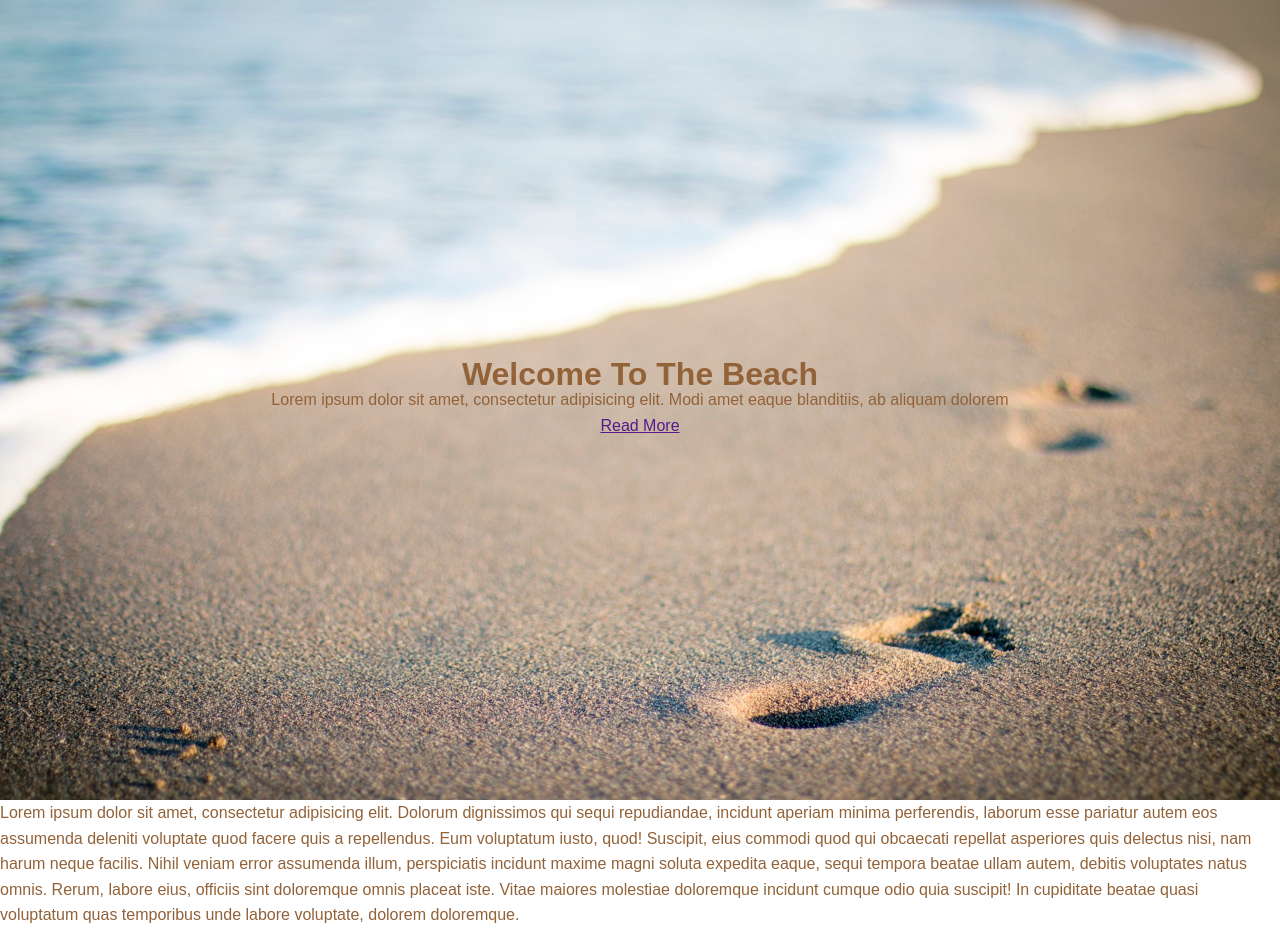
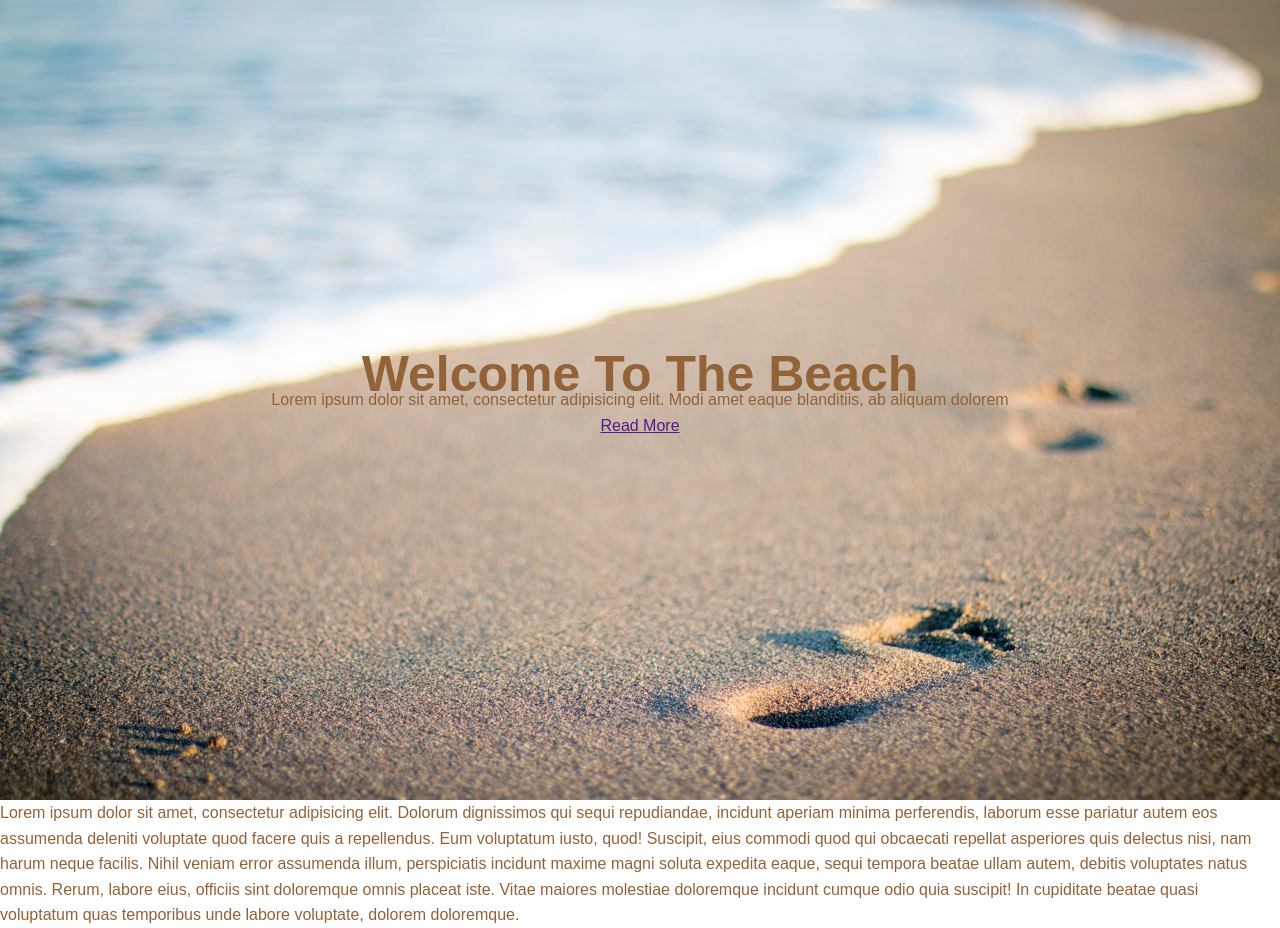
Before and after one commit to xirokx/beach-landing-tut, a plain HTML site: page index.html in a window 1280 px wide. Drawn offline with Linux system fonts and the light colour scheme.

Commit message:
added showcase h1 css

```diff
--- a/css/style.css
+++ b/css/style.css
@@ -22,3 +22,7 @@ body{
   align-items: center;
   padding: 0 20px;
 }
+
+#showcase h1{
+  font-size: 50px;
+}
```
